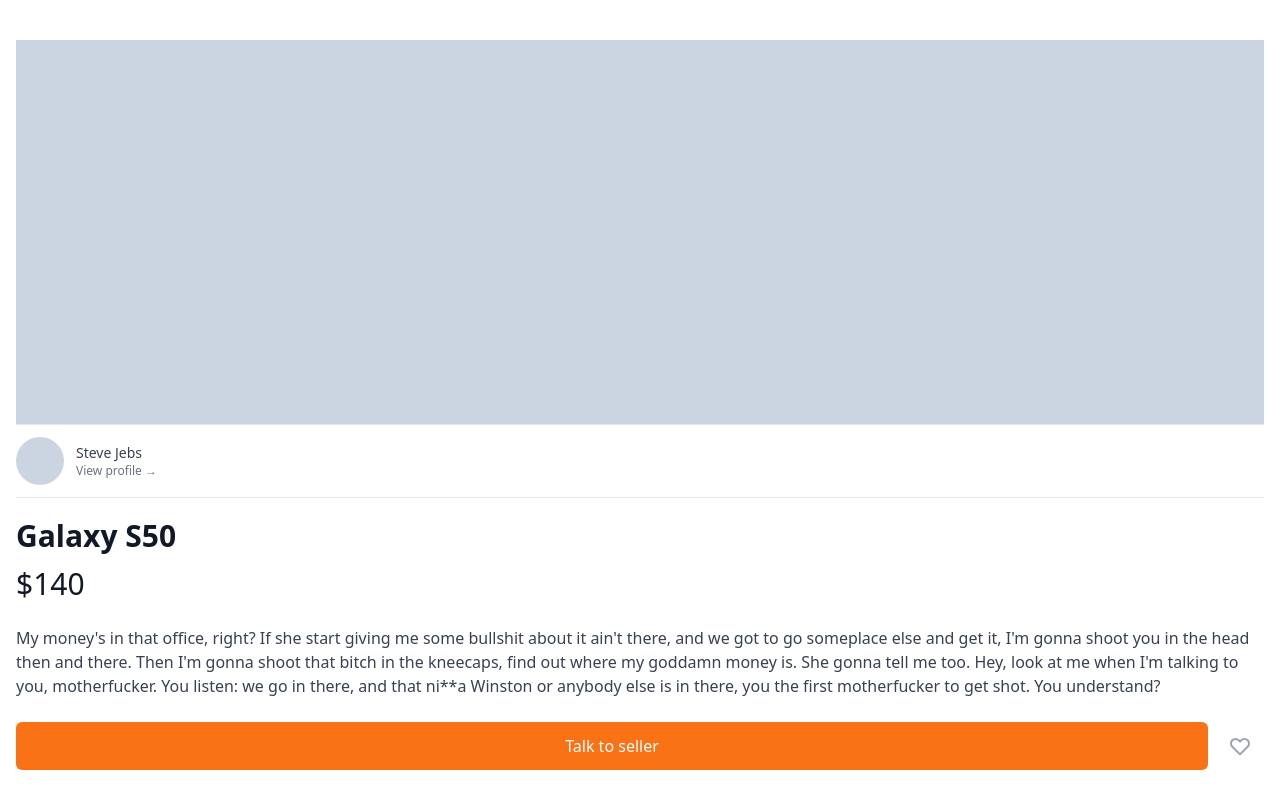
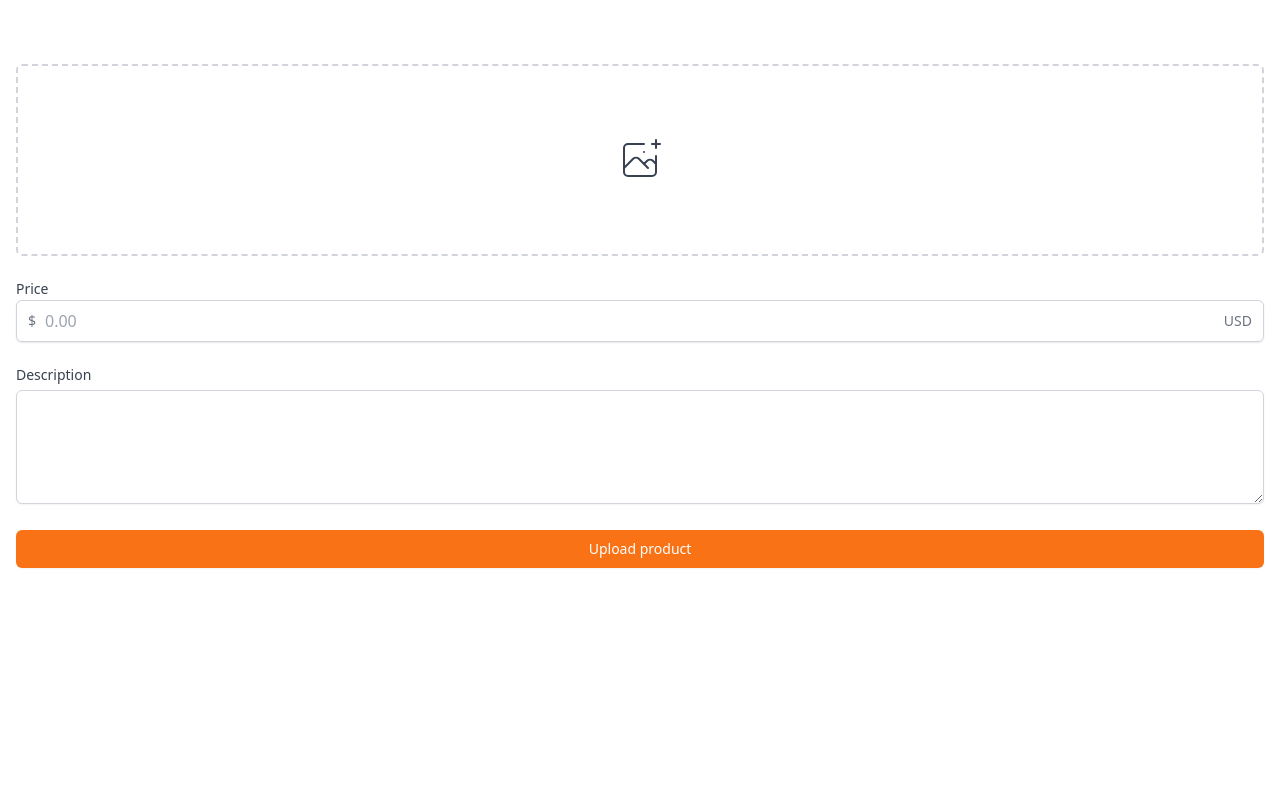
Before and after one commit to clianor/carrot-market, a Next.js app: page /items/upload in a window 1280 px wide. Shown: the top 800 px of the page. Built offline with nearby package versions, Linux system fonts and the light colour scheme.

Commit message:
Upload Item

```diff
--- a/pages/enter.tsx
+++ b/pages/enter.tsx
@@ -25,7 +25,7 @@
               )}
               onClick={onEmailClick}
             >
-              Email
+              Email address
             </button>
             <button
               className={cls(
@@ -36,18 +36,19 @@
               )}
               onClick={onPhoneClick}
             >
-              Phone
+              Phone number
             </button>
           </div>
         </div>
         <form className="flex flex-col mt-8">
-          <label className="text-sm font-medium text-gray-700">
+          <label htmlFor="input" className="text-sm font-medium text-gray-700">
             {method === 'email' ? 'Email address' : null}
             {method === 'phone' ? 'Phone number' : null}
           </label>
           <div className="mt-1">
             {method === 'email' ? (
               <input
+                id="input"
                 className="appearance-none w-full px-3 py-2 border border-gray-300 rounded-md shadow-sm placeholder-gray-400 focus:outline-none focus:ring-orange-500 focus:border-orange-500"
                 type="email"
                 required
@@ -59,6 +60,7 @@
                   +82
                 </span>
                 <input
+                  id="input"
                   className="appearance-none w-full px-3 py-2 border border-gray-300 rounded-md rounded-l-none shadow-sm placeholder-gray-400 focus:outline-none focus:ring-orange-500 focus:border-orange-500"
                   type="number"
                   required
--- /dev/null
+++ b/pages/items/upload.tsx
@@ -0,0 +1,74 @@
+import type { NextPage } from 'next';
+
+const Upload: NextPage = () => {
+  return (
+    <div className="px-4 py-16">
+      <div>
+        <div>
+          <label
+            className="w-full flex items-center justify-center border-2 border-dashed
+                       border-gray-300 h-48 rounded-md text-gray-600 hover:text-orange-500
+                       hover:border-orange-500 cursor-pointer text-sm font-medium text-gray-700"
+          >
+            <svg
+              className="h-12 w-12"
+              stroke="currentColor"
+              fill="none"
+              viewBox="0 0 48 48"
+              aria-hidden="true"
+            >
+              <path
+                d="M28 8H12a4 4 0 00-4 4v20m32-12v8m0 0v8a4 4 0 01-4 4H12a4 4 0 01-4-4v-4m32-4l-3.172-3.172a4 4 0 00-5.656 0L28 28M8 32l9.172-9.172a4 4 0 015.656 0L28 28m0 0l4 4m4-24h8m-4-4v8m-12 4h.02"
+                strokeWidth={2}
+                strokeLinecap="round"
+                strokeLinejoin="round"
+              />
+            </svg>
+
+            <input className="hidden" type="file" />
+          </label>
+        </div>
+      </div>
+      <div className="my-5">
+        <label className="text-sm font-medium text-gray-700" htmlFor="price">
+          Price
+        </label>
+        <div className="rounded-md relative shadow-sm flex items-center">
+          <div className="absolute left-0 pointer-events-none pl-3 flex items-center justify-center">
+            <span className="text-gray-500 text-sm">$</span>
+          </div>
+          <input
+            id="price"
+            className="appearance-none w-full px-3 py-2 border border-gray-300 rounded-md shadow-sm
+                       placeholder-gray-400 focus:outline-none focus:ring-orange-500
+                       focus:border-orange-500 pl-7"
+            type="text"
+            placeholder="0.00"
+          />
+          <div className="absolute right-0 pointer-events-none pr-3 flex items-center">
+            <span className="text-gray-500 text-sm">USD</span>
+          </div>
+        </div>
+      </div>
+      <div>
+        <label className="text-sm font-medium text-gray-700">Description</label>
+        <div>
+          <textarea
+            className="mt-1 shadow-sm w-full focus:ring-orange-500 focus:border-orange-500 rounded-md
+                       border-gray-300"
+            rows={4}
+          />
+        </div>
+      </div>
+      <button
+        className="mt-5 w-full bg-orange-500 hover:bg-orange-600 text-white py-2 px-4 border
+                   border-transparent rounded-md shadow-sm text-sm font-medium focus:ring-2
+                   focus:ring-offset-2 focus:ring-orange-500 focus:outline-none"
+      >
+        Upload product
+      </button>
+    </div>
+  );
+};
+
+export default Upload;
```
